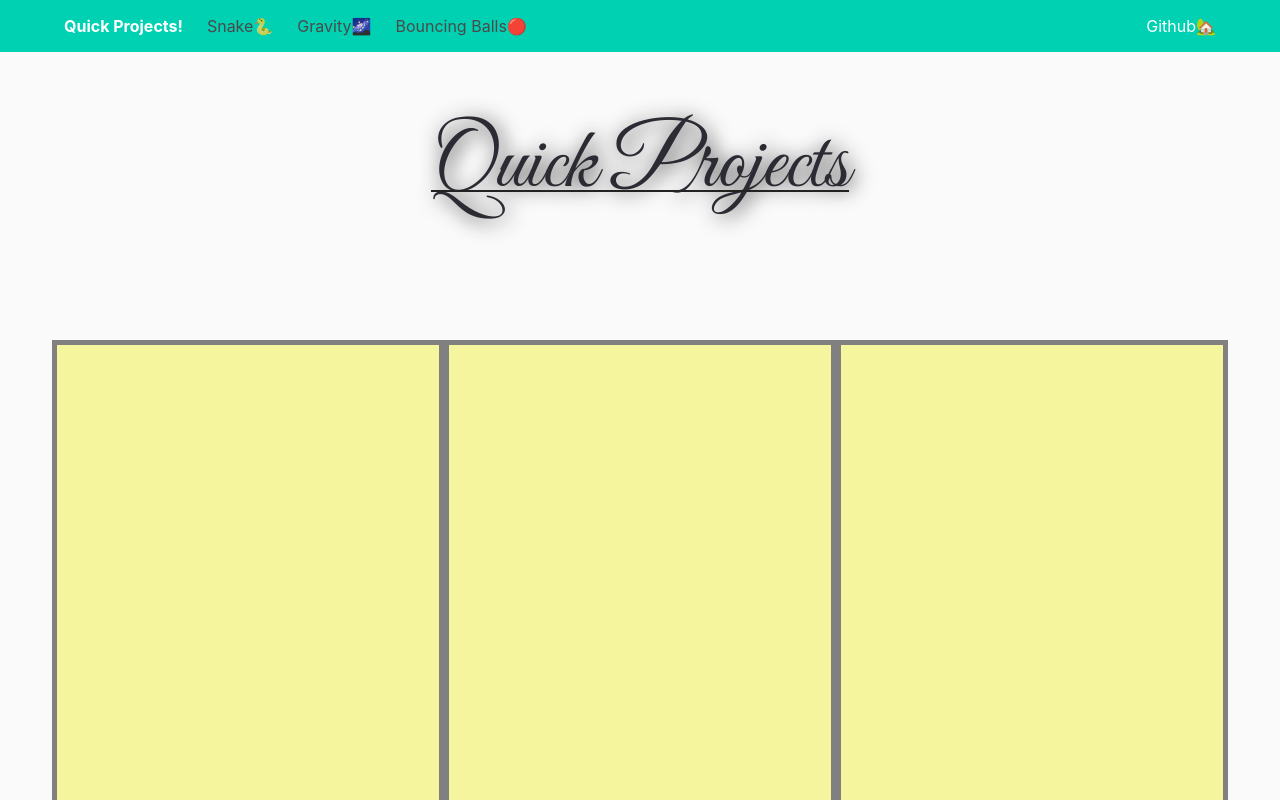
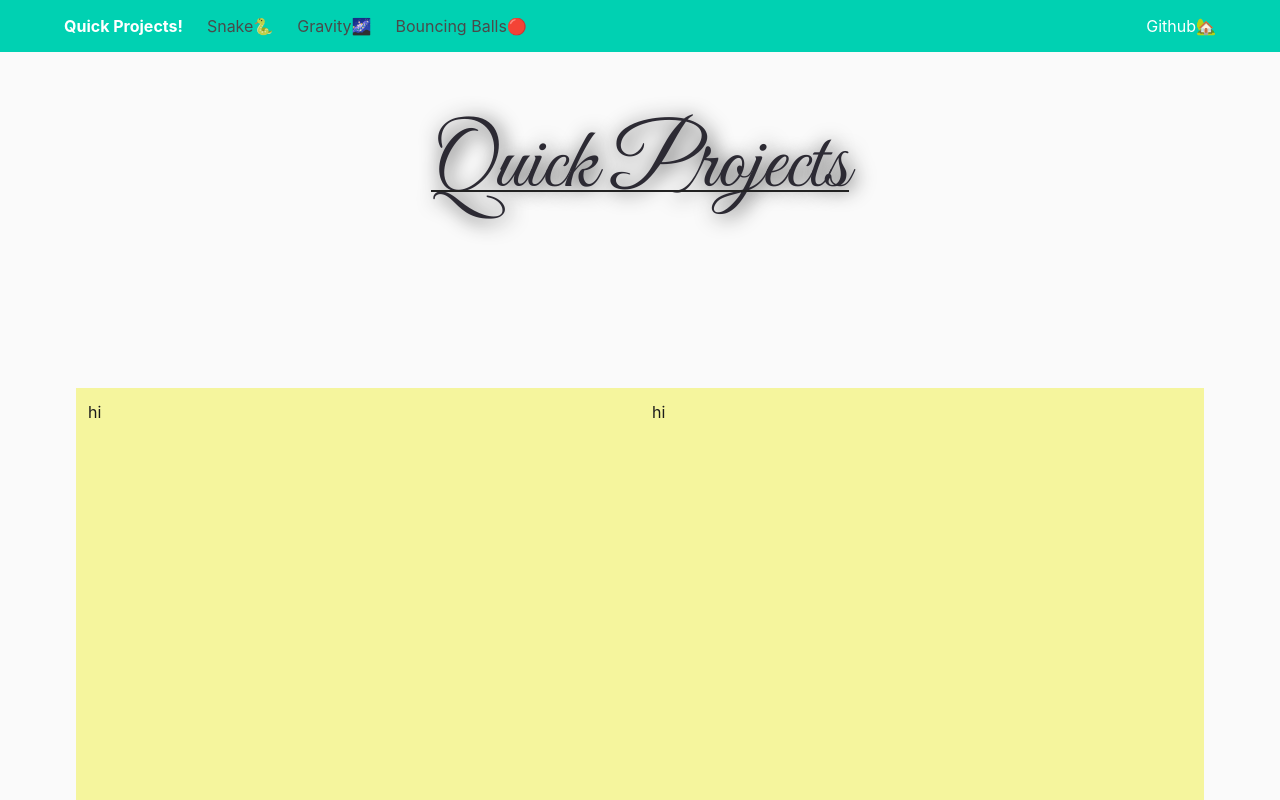
Before and after one commit to SPDUK/CanvasProjects, a React (Create React App) app: page /#/ in a window 1280 px wide. Shown: the top 800 px of the page. Built offline with nearby package versions, Linux system fonts and the light colour scheme; the HTML template or start-up script is replaced by a standard one.

Commit message:
added styling to make the projects grid

```diff
--- a/src/Projects/Projects.jsx
+++ b/src/Projects/Projects.jsx
@@ -8,10 +8,11 @@ export default class Projects extends Component {
     return (
       <div className="container projects">
         <HoverText />
-        <div className="columns projects-grid">
-          <div className="column projects-grid-item" />
-          <div className="column projects-grid-item" />
-          <div className="column projects-grid-item" />
+        <div className="section">
+          <div className="columns container projects-grid">
+            <div className="column projects-grid-item">hi</div>
+            <div className="column projects-grid-item">hi</div>
+          </div>
         </div>
       </div>
     );
--- a/src/Projects/projects.css
+++ b/src/Projects/projects.css
@@ -8,5 +8,4 @@ html {
   .projects-grid {
     height: 900px; }
     .projects-grid-item {
-      border: 5px solid grey;
       background-color: #f5f59d; }
--- a/src/Projects/projects.scss
+++ b/src/Projects/projects.scss
@@ -9,7 +9,6 @@ html {
   &-grid {
     height: 900px;
     &-item {
-      border: 5px solid grey;
       background-color: rgb(245, 245, 157);
     }
   }
```
Also changed, not shown: src/Hoc/Navbar/navbar.scss (+5 -5 lines).
